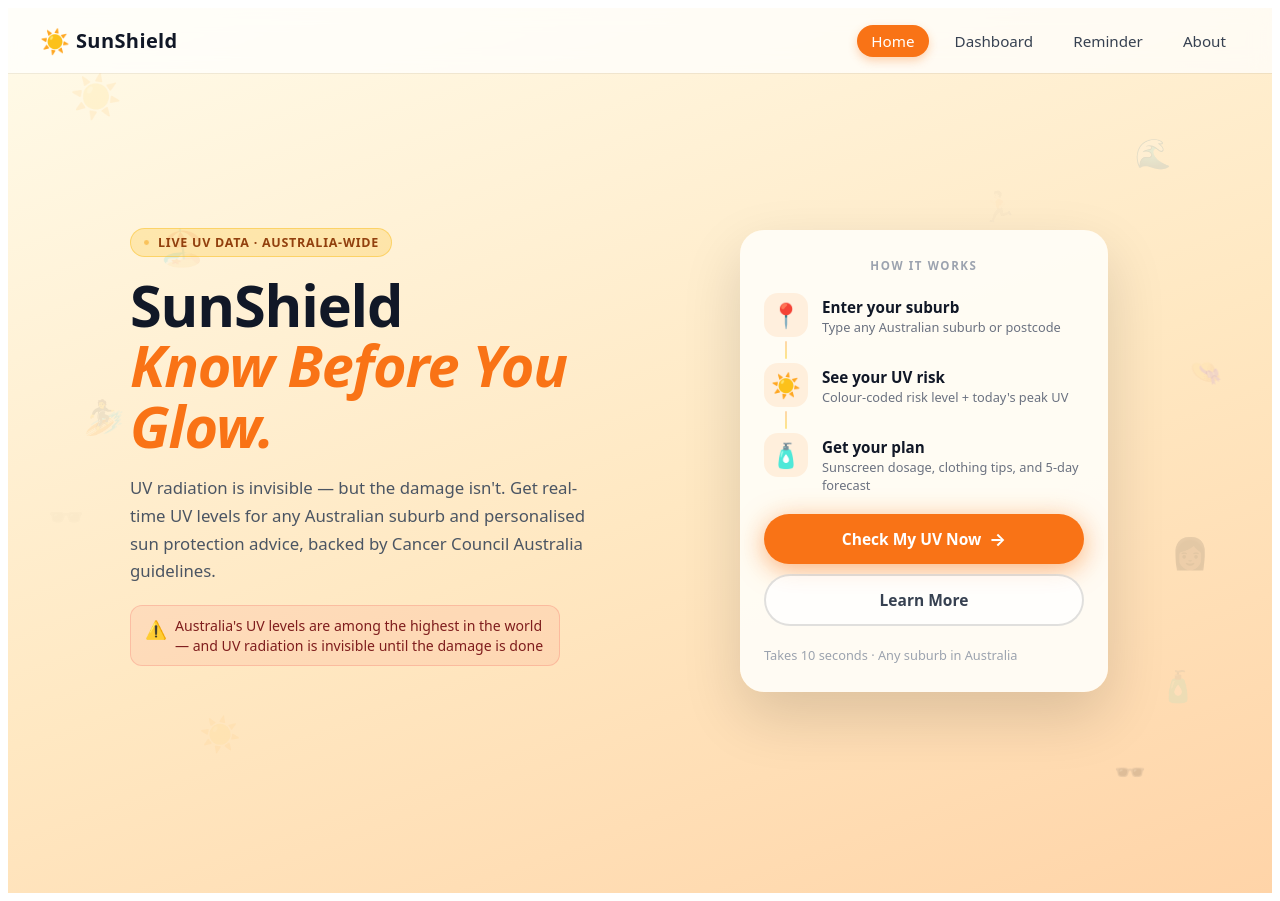
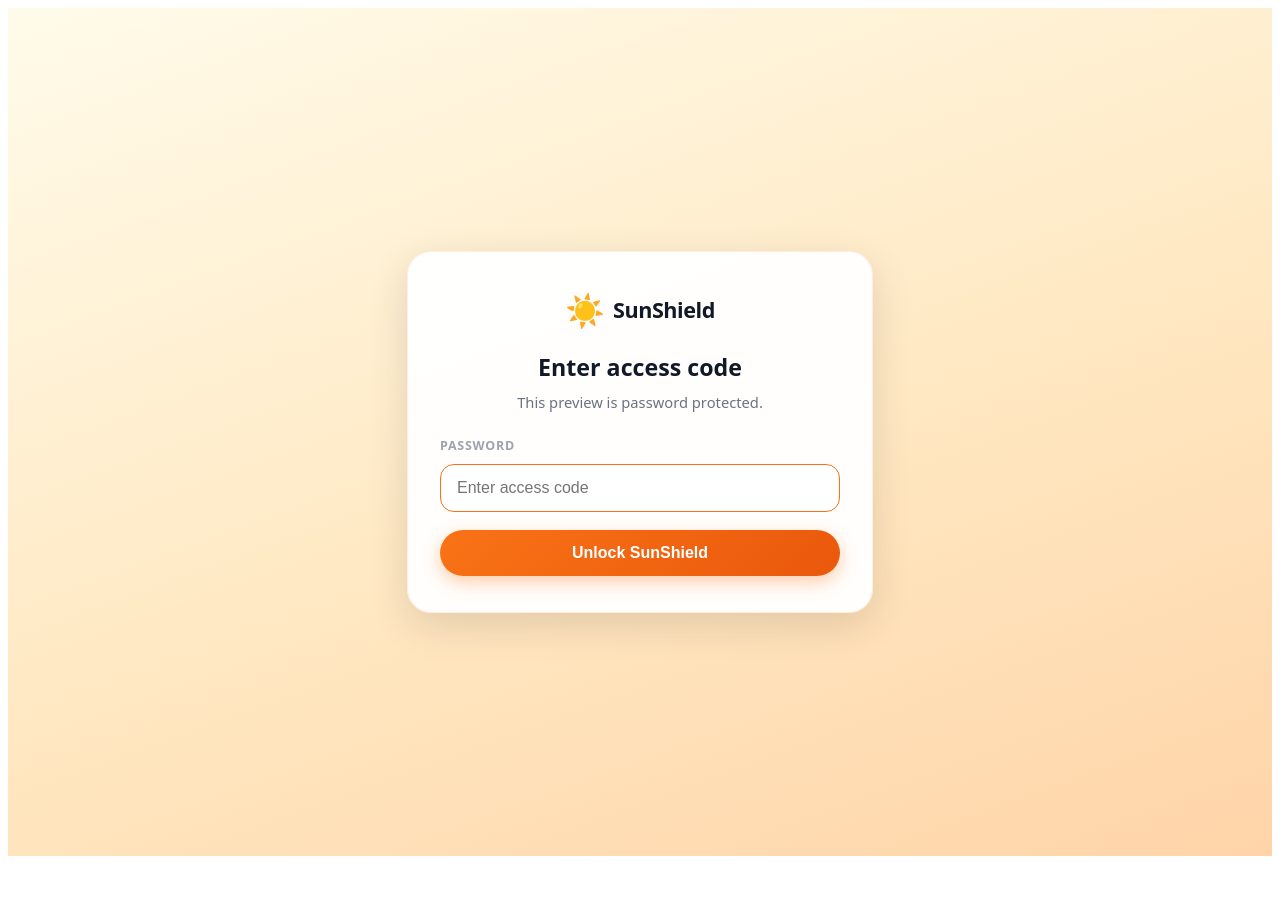
Before and after one commit to Naif33430713/FIT5120-S12026-TE08, a Vue app in the folder frontend/: page /unlock in a window 1280 px wide. Before the commit this address led to /. After the commit the page ends 864 px from the top, so only its background shows below. Built offline with nearby package versions, Linux system fonts and the light colour scheme; no server answers.

Commit message:
push updates add login password

```diff
--- a/frontend/src/router/index.js
+++ b/frontend/src/router/index.js
@@ -1,10 +1,17 @@
 import { createRouter, createWebHistory } from "vue-router"
+import { isAppUnlocked } from "../utils/authGate"
 import Home from "../views/Home.vue"
 import Dashboard from "../views/Dashboard.vue"
 import About from "../views/About.vue"
 import Reminder from "../views/Reminder.vue"
+import PasswordGate from "../views/PasswordGate.vue"
 
 const routes = [
+  {
+    path: "/unlock",
+    name: "Unlock",
+    component: PasswordGate,
+  },
   {
     path: "/",
     name: "Home",
@@ -33,7 +40,26 @@ const routes = [
 
 const router = createRouter({
   history: createWebHistory(),
-  routes
+  routes,
+  scrollBehavior(to, from, savedPosition) {
+    if (savedPosition) {
+      return savedPosition
+    }
+    return { top: 0, left: 0 }
+  }
+})
+
+router.beforeEach((to) => {
+  if (isAppUnlocked()) {
+    if (to.path === "/unlock") {
+      return { path: "/", replace: true }
+    }
+    return true
+  }
+  if (to.path === "/unlock") {
+    return true
+  }
+  return { path: "/unlock", query: { redirect: to.fullPath } }
 })
 
 export default router
--- /dev/null
+++ b/frontend/src/utils/authGate.js
@@ -0,0 +1,10 @@
+/** Session-only unlock flag (clears when browser tab closes). */
+export const AUTH_STORAGE_KEY = "sunshield_unlocked"
+
+export function isAppUnlocked() {
+  return sessionStorage.getItem(AUTH_STORAGE_KEY) === "1"
+}
+
+export function setAppUnlocked() {
+  sessionStorage.setItem(AUTH_STORAGE_KEY, "1")
+}
--- a/frontend/src/views/Dashboard.vue
+++ b/frontend/src/views/Dashboard.vue
@@ -821,7 +821,8 @@ onBeforeUnmount(() => {
 
 /* ── Header ── */
 .app-header {
-  position: relative;
+  position: sticky;
+  top: 0;
   z-index: 10;
   display: flex;
   align-items: center;
--- a/frontend/src/views/Home.vue
+++ b/frontend/src/views/Home.vue
@@ -87,7 +87,7 @@ import { RouterLink } from "vue-router"
                 <div class="step-icon">🧴</div>
                 <div class="step-body">
                   <p class="step-label">Get your plan</p>
-                  <p class="step-desc">Sunscreen dosage, clothing tips, and 5-day forecast</p>
+                  <p class="step-desc">Sunscreen dosage, clothing tips, and set reminders</p>
                 </div>
               </div>
             </div>
@@ -161,7 +161,8 @@ import { RouterLink } from "vue-router"
 
 /* ── Nav ── */
 .app-header {
-  position: relative;
+  position: sticky;
+  top: 0;
   z-index: 10;
   display: flex;
   align-items: center;
--- /dev/null
+++ b/frontend/src/views/PasswordGate.vue
@@ -0,0 +1,185 @@
+<script setup>
+import { ref, onMounted } from "vue"
+import { useRoute, useRouter } from "vue-router"
+import { setAppUnlocked } from "../utils/authGate"
+
+const APP_PASSWORD = "sunshield2026"
+
+const route = useRoute()
+const router = useRouter()
+
+const password = ref("")
+const error = ref("")
+const shake = ref(false)
+
+onMounted(() => {
+  password.value = ""
+})
+
+function submit() {
+  error.value = ""
+  const entered = password.value.trim()
+  if (entered !== APP_PASSWORD) {
+    error.value = "That password doesn't match. Try again."
+    shake.value = true
+    setTimeout(() => { shake.value = false }, 400)
+    return
+  }
+  setAppUnlocked()
+  const redirect = typeof route.query.redirect === "string" ? route.query.redirect : "/"
+  router.replace(redirect.startsWith("/") ? redirect : "/")
+}
+</script>
+
+<template>
+  <div class="gate-root">
+    <div class="gate-card" :class="{ shake }">
+      <div class="gate-logo">
+        <span class="gate-emoji">☀️</span>
+        <span class="gate-brand">SunShield</span>
+      </div>
+      <h1 class="gate-title">Enter access code</h1>
+      <p class="gate-subtitle">This preview is password protected.</p>
+
+      <form class="gate-form" @submit.prevent="submit">
+        <label class="gate-label" for="gate-password">Password</label>
+        <input
+          id="gate-password"
+          v-model="password"
+          type="password"
+          class="gate-input"
+          placeholder="Enter access code"
+          autocomplete="current-password"
+          autocapitalize="off"
+          autocorrect="off"
+          spellcheck="false"
+          autofocus
+        />
+        <p v-if="error" class="gate-error">{{ error }}</p>
+        <button type="submit" class="gate-btn">Unlock SunShield</button>
+      </form>
+    </div>
+  </div>
+</template>
+
+<style scoped>
+.gate-root {
+  min-height: 100vh;
+  display: flex;
+  align-items: center;
+  justify-content: center;
+  padding: 24px;
+  background: linear-gradient(160deg, #fffbea 0%, #ffe8c2 55%, #ffd4a8 100%);
+  font-family: system-ui, -apple-system, BlinkMacSystemFont, "Segoe UI", sans-serif;
+}
+
+.gate-card {
+  width: 100%;
+  max-width: 400px;
+  background: rgba(255, 255, 255, 0.95);
+  border-radius: 24px;
+  padding: 36px 32px;
+  box-shadow: 0 12px 40px rgba(0, 0, 0, 0.12);
+  border: 1px solid rgba(249, 115, 22, 0.12);
+}
+
+.gate-card.shake {
+  animation: shake 0.4s ease;
+}
+
+@keyframes shake {
+  0%, 100% { transform: translateX(0); }
+  25% { transform: translateX(-8px); }
+  75% { transform: translateX(8px); }
+}
+
+.gate-logo {
+  display: flex;
+  align-items: center;
+  justify-content: center;
+  gap: 8px;
+  margin-bottom: 20px;
+}
+
+.gate-emoji { font-size: 2rem; }
+
+.gate-brand {
+  font-size: 1.35rem;
+  font-weight: 800;
+  color: #111827;
+  letter-spacing: -0.02em;
+}
+
+.gate-title {
+  font-size: 1.45rem;
+  font-weight: 800;
+  color: #111827;
+  text-align: center;
+  margin: 0 0 8px;
+}
+
+.gate-subtitle {
+  font-size: 0.92rem;
+  color: #6b7280;
+  text-align: center;
+  margin: 0 0 24px;
+  line-height: 1.5;
+}
+
+.gate-form {
+  display: flex;
+  flex-direction: column;
+  gap: 10px;
+}
+
+.gate-label {
+  font-size: 0.78rem;
+  font-weight: 700;
+  text-transform: uppercase;
+  letter-spacing: 0.06em;
+  color: #9ca3af;
+}
+
+.gate-input {
+  width: 100%;
+  padding: 14px 16px;
+  border: 1.5px solid #e5e7eb;
+  border-radius: 14px;
+  font-size: 1rem;
+  color: #111827;
+  background: #fff;
+  box-sizing: border-box;
+  outline: none;
+  transition: border-color 0.2s;
+}
+
+.gate-input:focus {
+  border-color: #f97316;
+}
+
+.gate-error {
+  font-size: 0.85rem;
+  color: #b91c1c;
+  margin: 0;
+}
+
+.gate-btn {
+  margin-top: 8px;
+  width: 100%;
+  padding: 14px;
+  border: none;
+  border-radius: 999px;
+  background: linear-gradient(135deg, #f97316, #ea580c);
+  color: #fff;
+  font-size: 1rem;
+  font-weight: 700;
+  cursor: pointer;
+  box-shadow: 0 6px 18px rgba(249, 115, 22, 0.35);
+  transition: filter 0.2s, transform 0.15s;
+}
+
+.gate-btn:hover {
+  filter: brightness(1.05);
+  transform: translateY(-1px);
+}
+</style>
--- a/frontend/src/views/Reminder.vue
+++ b/frontend/src/views/Reminder.vue
@@ -138,7 +138,8 @@ function toggleTestMode() {
 
 /* ── Navbar — mirrors Dashboard.vue exactly ── */
 .app-header {
-  position: relative;
+  position: sticky;
+  top: 0;
   z-index: 10;
   display: flex;
   align-items: center;
```
